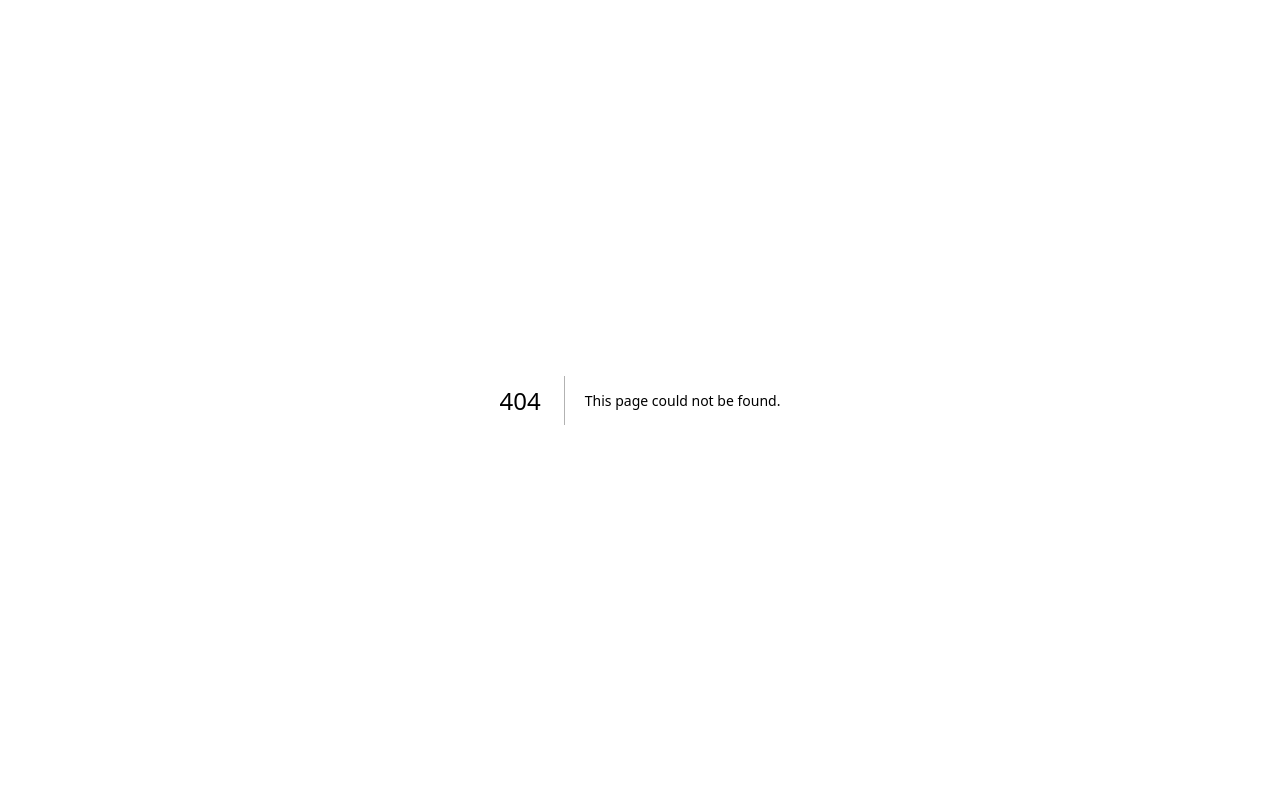
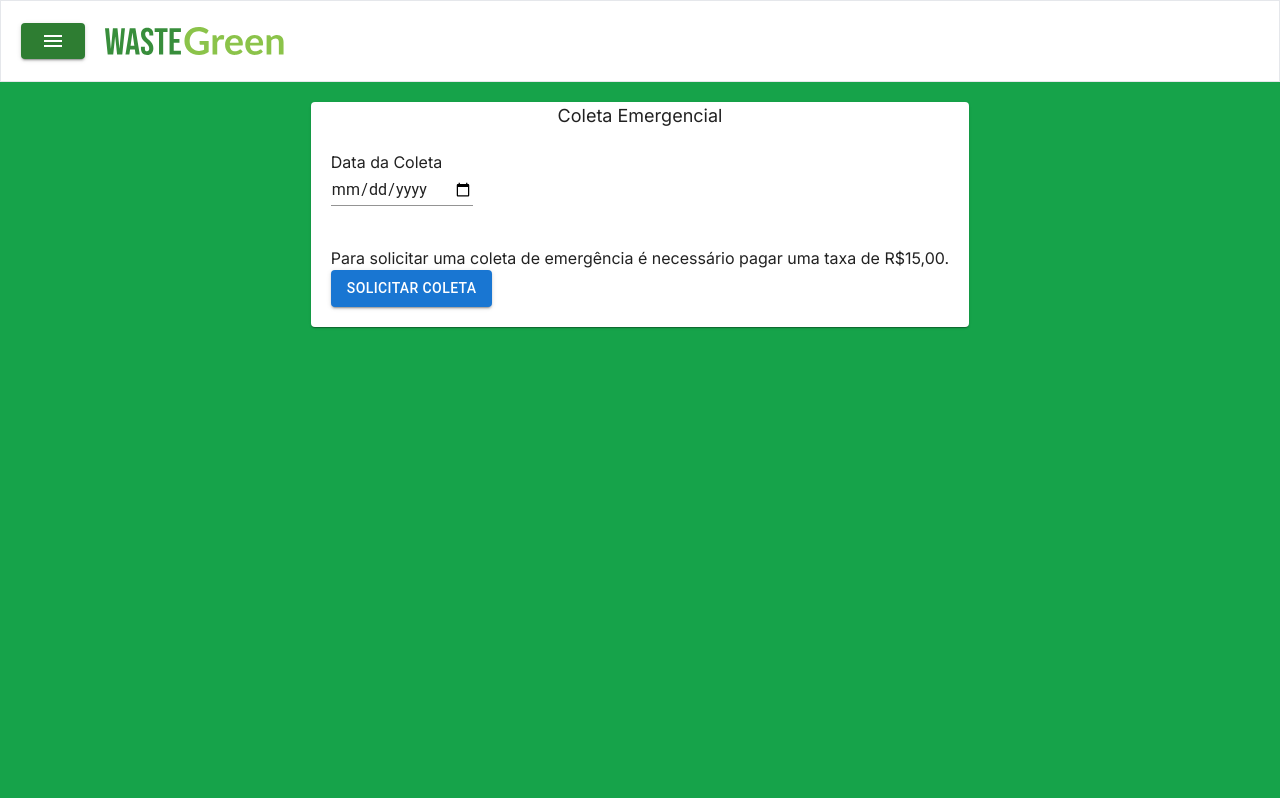
Before and after one commit to IgorRS-2302/WasteGreen, a Next.js app: page /emergencial in a window 1280 px wide. Before the commit this address had no page. Built offline with nearby package versions, Linux system fonts and the light colour scheme; a web font is replaced by a local one.

Commit message:
:recycle: create emergencial page

```diff
--- /dev/null
+++ b/src/app/emergencial/page.tsx
@@ -0,0 +1,37 @@
+import { DateRangeSharp } from "@mui/icons-material";
+import { HeaderHome } from "../components/header";
+import { Button, Card, Input } from "@mui/material";
+import { Footer } from "../components/footer";
+
+export default function EmergencialPage() {
+  return (
+    <main className="flex flex-col w-full bg-green-600">
+      <HeaderHome isLoggedin={true} />
+      <div className="w-10/12 lg:w-8/12 md:flex  justify-between mx-auto h-[calc(100vh-5.25em)] py-5">
+        <div className="mx-auto">
+          <Card className="w-full h-fit bg-white">
+            <div className="flex">
+              <span className="mx-auto text-lg">Coleta Emergencial</span>
+            </div>
+            <div className="p-5">
+              <p>Data da Coleta</p>
+              <Input type="date" />
+            </div>
+            <div className="p-5">
+              <p>
+                Para solicitar uma coleta de emergência é necessário pagar uma
+                taxa de R$15,00.
+              </p>
+              <Button
+                variant="contained"
+                className="bg-green-600 hover:bg-green-800"
+              >
+                <span>Solicitar Coleta</span>
+              </Button>
+            </div>
+          </Card>
+        </div>
+      </div>
+    </main>
+  );
+}
```
Also changed, not shown: 1 other file (tests, documents, lock files or other folders).
